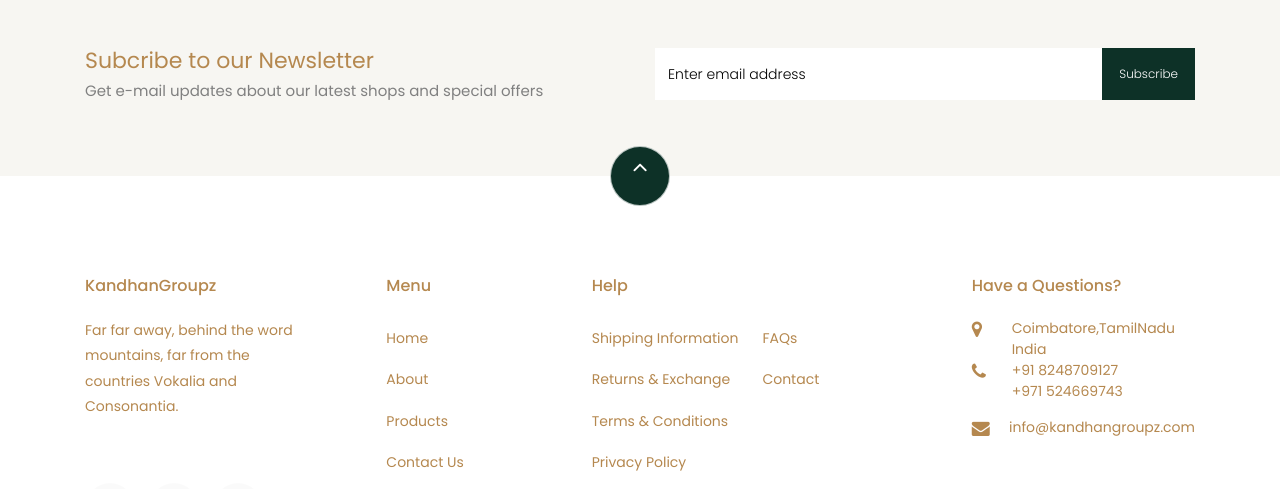
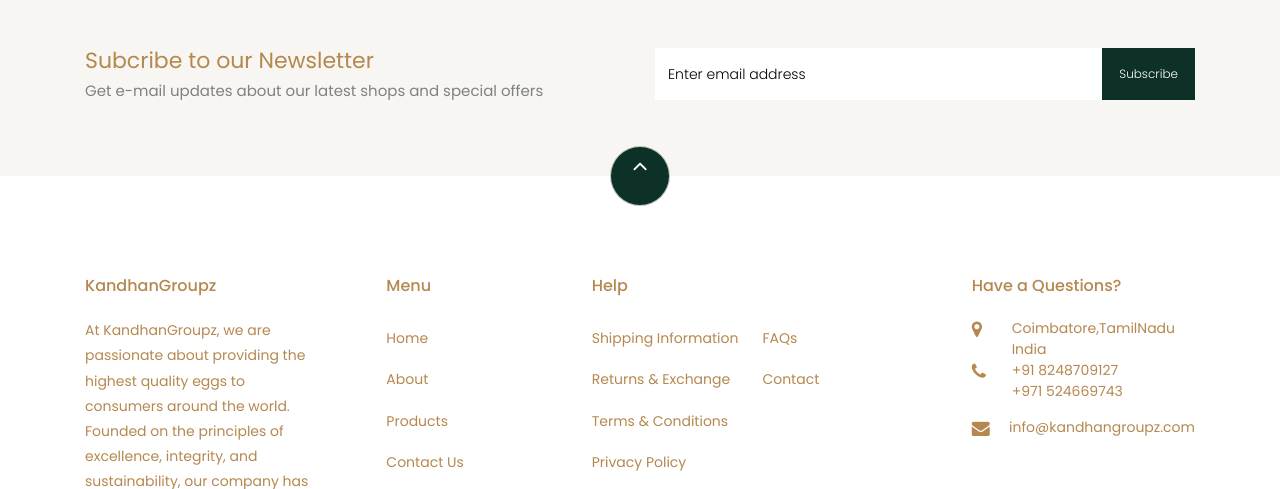
Before and after one commit to Vino-Rishi/KandhanGroupz, a plain HTML site: page product-single.html in a window 1280 px wide. Shown: the part 2572-3061 px from the top of the page. Drawn offline with Linux system fonts and the light colour scheme; some packages are replaced by stand-ins of ours; no server answers; files whose address does not match are found by name.

Commit message:
Update product-single.html

```diff
--- a/product-single.html
+++ b/product-single.html
@@ -613,8 +613,10 @@
             <div class="ftco-footer-widget mb-4">
               <h2 class="ftco-heading-2">KandhanGroupz</h2>
               <p>
-                Far far away, behind the word mountains, far from the countries
-                Vokalia and Consonantia.
+                At KandhanGroupz, we are passionate about providing the highest
+                quality eggs to consumers around the world. Founded on the
+                principles of excellence, integrity, and sustainability, our
+                company has become a trusted name in the egg export industry.
               </p>
               <ul
                 class="ftco-footer-social list-unstyled float-md-left float-lft mt-5"
```
